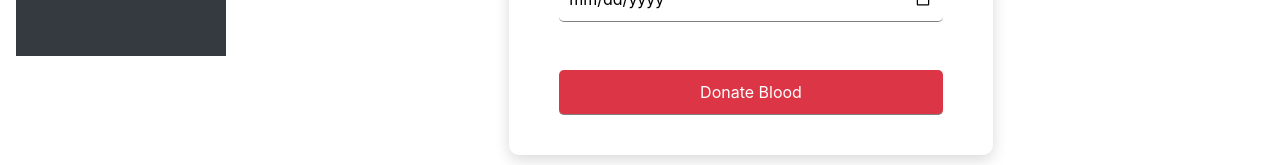
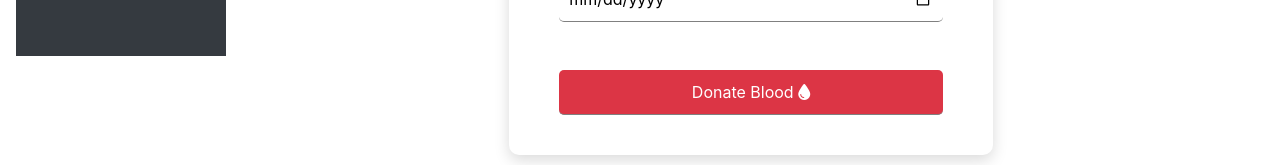
Before and after one commit to lukmanhossain/blood-bank-management, a React (Create React App) app: page /userDashboard/donateBlood in a window 1280 px wide. Shown: the part 554-719 px from the top of the page. Built offline with nearby package versions, Linux system fonts and the light colour scheme.

Commit message:
donate blood done

```diff
--- a/src/component/UserDashboard/UserDonateBlood/UserDonateBlood.js
+++ b/src/component/UserDashboard/UserDonateBlood/UserDonateBlood.js
@@ -64,7 +64,7 @@ const UserDonateBlood = () => {
           />
 
           <button className="btn btn-danger mt-5" type="submit">
-            Donate Blood
+            Donate Blood <i class="fas fa-tint"></i>
           </button>
         </form>
       </div>
```
